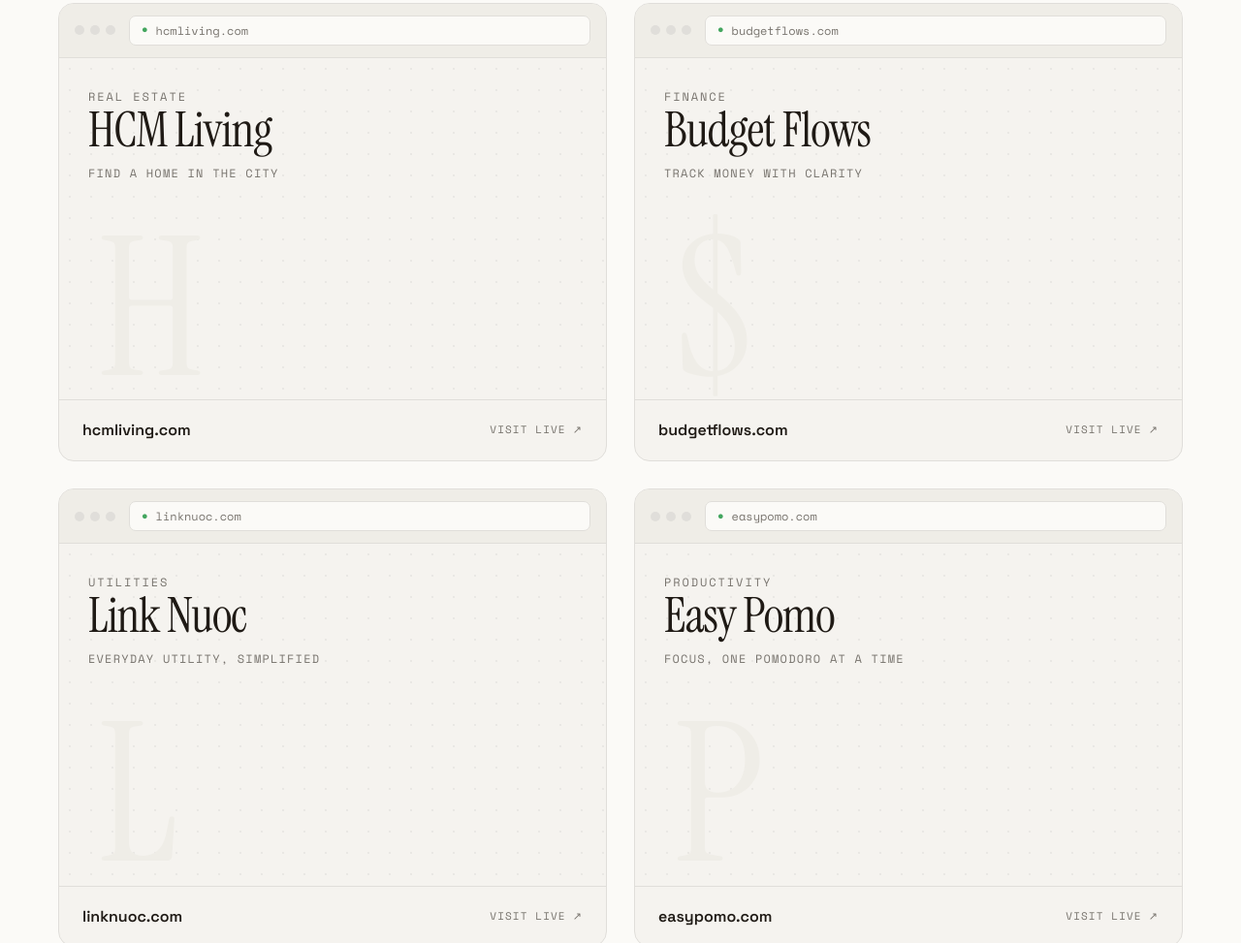
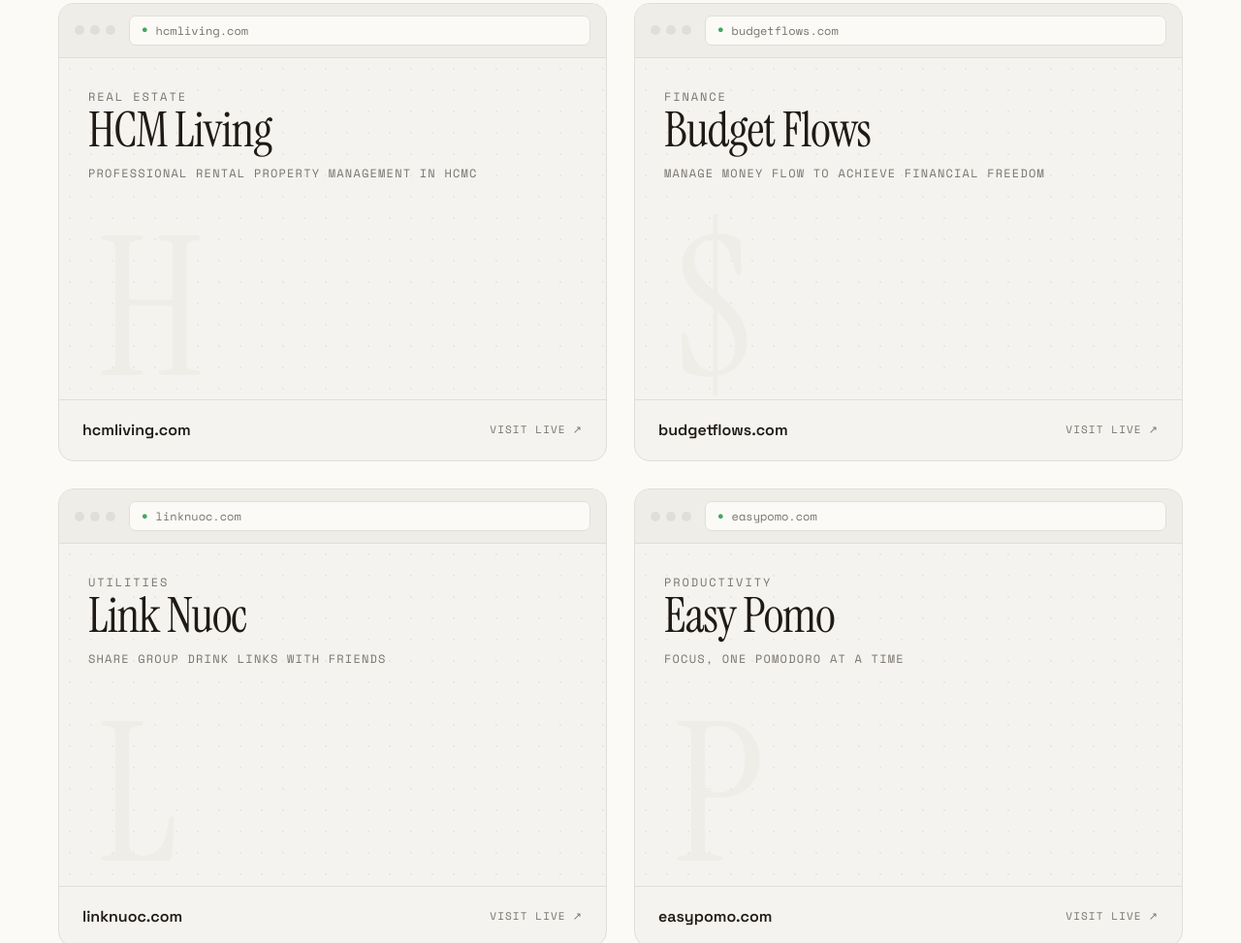
Before and after one commit to daopmdean/phamminhdao, a website: page public/index.html in a window 1280 px wide. Shown: the part 2183-3156 px from the top of the page at 97% size. Drawn offline with nearby package versions, Linux system fonts and the light colour scheme.

Commit message:
update work pages content

```diff
--- a/public/index.html
+++ b/public/index.html
@@ -186,7 +186,7 @@
             <span class="cat mono">Real estate</span>
             <div class="big">
               HCM Living
-              <small>Find a home in the city</small>
+              <small>Professional rental property management in HCMC</small>
             </div>
             <span class="ghostmark">H</span>
           </div>
@@ -208,7 +208,7 @@
             <span class="cat mono">Finance</span>
             <div class="big">
               Budget Flows
-              <small>Track money with clarity</small>
+              <small>Manage money flow to achieve financial freedom</small>
             </div>
             <span class="ghostmark">$</span>
           </div>
@@ -230,7 +230,7 @@
             <span class="cat mono">Utilities</span>
             <div class="big">
               Link Nuoc
-              <small>Everyday utility, simplified</small>
+              <small>Share group drink links with friends</small>
             </div>
             <span class="ghostmark">L</span>
           </div>
```
